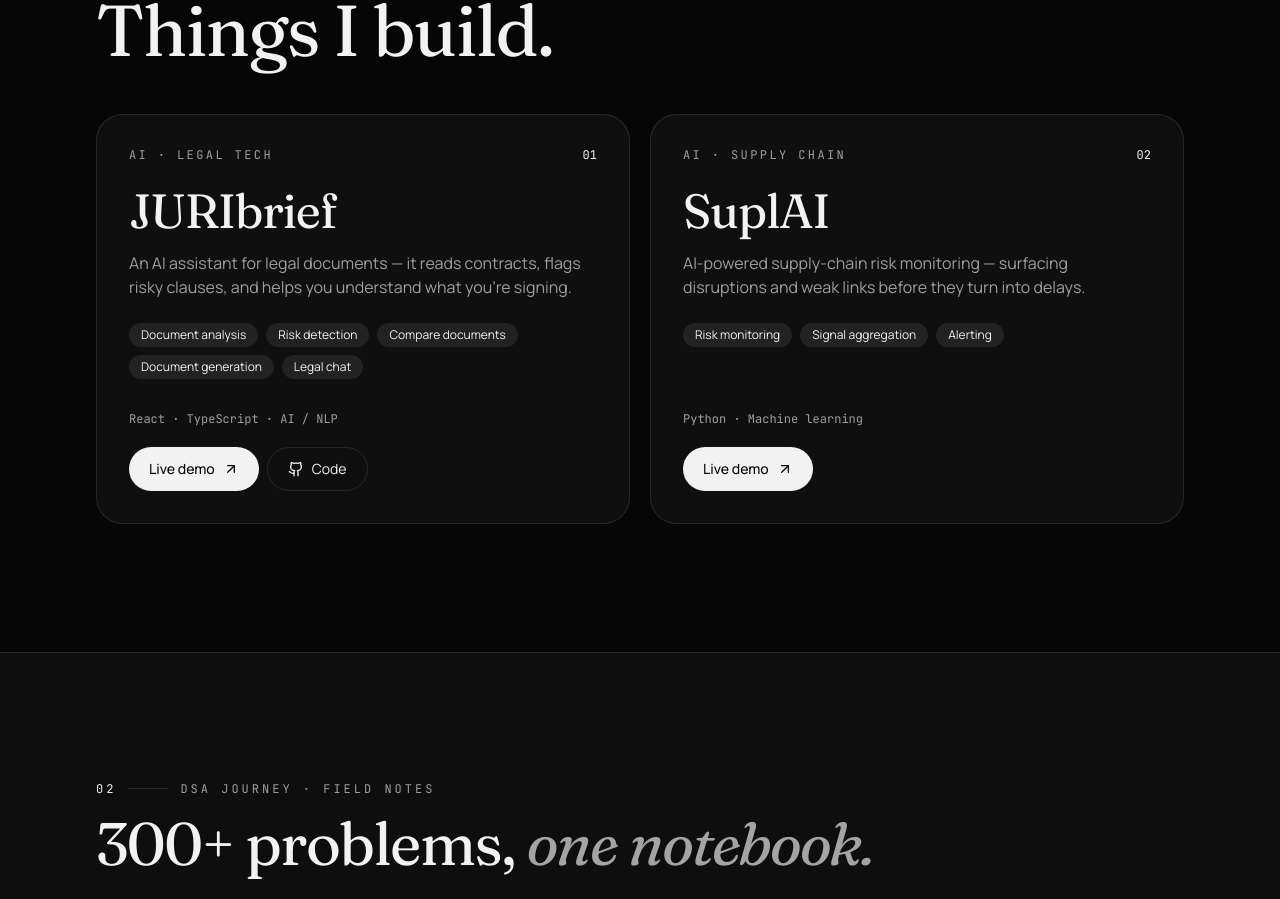
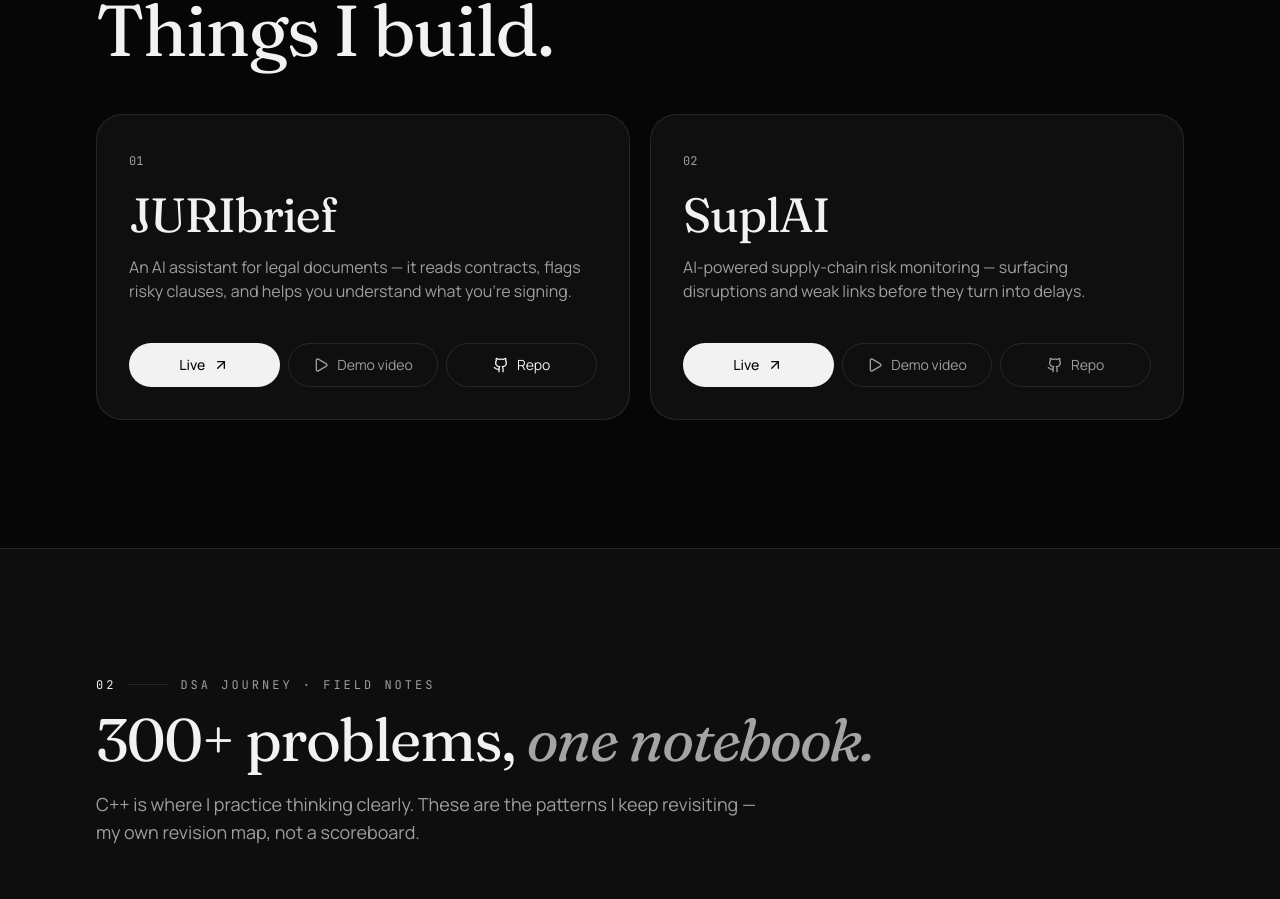
Before and after one commit to AVINASHTIWARI14/portfolio, a React (Vite) app: page / in a window 1280 px wide. Shown: the part 1006-1905 px from the top of the page. Built offline with nearby package versions, Linux system fonts and the light colour scheme.

Commit message:
Simplify project cards to essentials and three actions

```diff
--- a/src/components/portfolio/Work.tsx
+++ b/src/components/portfolio/Work.tsx
@@ -1,5 +1,5 @@
 import { AnimatePresence, motion } from "framer-motion";
-import { ArrowUpRight, Github } from "lucide-react";
+import { ArrowUpRight, Github, Play } from "lucide-react";
 import { projects } from "@/data/portfolio";
 
 export function Work() {
@@ -22,38 +22,32 @@ export function Work() {
               className="group relative flex flex-col overflow-hidden rounded-3xl border border-border bg-card p-6 transition-colors hover:border-lime/50 sm:p-8"
             >
               <div className="pointer-events-none absolute -right-24 -top-24 h-64 w-64 glow-lime opacity-0 blur-2xl transition-opacity duration-500 group-hover:opacity-100" />
-              <div className="relative min-w-0">
-                <div className="mb-6 flex items-center justify-between gap-4">
-                  <span className="font-mono text-xs uppercase tracking-[0.2em] text-muted-foreground">{p.kicker}</span>
-                  <span className="font-mono text-xs text-lime">0{i + 1}</span>
-                </div>
-                <h3 className="font-display text-4xl tracking-tight md:text-5xl">{p.title}</h3>
+              <div className="relative">
+                <span className="font-mono text-xs text-muted-foreground">0{i + 1}</span>
+                <h3 className="mt-5 font-display text-4xl tracking-tight md:text-5xl">{p.title}</h3>
                 <p className="mt-4 text-muted-foreground">{p.summary}</p>
-                <ul className="mt-6 flex flex-wrap gap-2">
-                  {p.features.map((f) => (
-                    <li key={f} className="rounded-full bg-secondary px-3 py-1 text-xs">{f}</li>
-                  ))}
-                </ul>
               </div>
-              <div className="relative mt-auto flex flex-col gap-5 pt-8">
-                <p className="font-mono text-xs text-muted-foreground">{p.stack.join(" · ")}</p>
-                <div className="flex flex-wrap gap-2">
-                  {p.demo && (
-                    <a href={p.demo} target="_blank" rel="noreferrer" className="inline-flex h-11 items-center gap-2 rounded-full bg-lime px-5 text-sm font-medium text-primary-foreground transition-transform hover:-translate-y-0.5">
-                      Live demo <ArrowUpRight className="h-4 w-4" />
-                    </a>
-                  )}
-                  {p.repo && (
-                    <a href={p.repo} target="_blank" rel="noreferrer" className="inline-flex h-11 items-center gap-2 rounded-full border border-border px-5 text-sm transition-colors hover:border-lime hover:text-lime">
-                      <Github className="h-4 w-4" /> Code
-                    </a>
-                  )}
-                  {!p.demo && !p.repo && (
-                    <span className="inline-flex h-11 items-center rounded-full border border-dashed border-border px-5 text-sm text-muted-foreground">
-                      Links coming soon
-                    </span>
-                  )}
-                </div>
+
+              <div className="relative mt-auto grid grid-cols-1 gap-2 pt-10 sm:grid-cols-3">
+                {p.demo ? (
+                  <a href={p.demo} target="_blank" rel="noreferrer" className="inline-flex h-11 items-center justify-center gap-2 rounded-full bg-lime px-4 text-sm font-medium text-primary-foreground transition-transform hover:-translate-y-0.5">
+                    Live <ArrowUpRight className="h-4 w-4" />
+                  </a>
+                ) : (
+                  <span className="inline-flex h-11 items-center justify-center rounded-full border border-border px-4 text-sm text-muted-foreground">Live</span>
+                )}
+                <span aria-disabled="true" title="Demo video link not added yet" className="inline-flex h-11 items-center justify-center gap-2 rounded-full border border-border px-4 text-sm text-muted-foreground">
+                  <Play className="h-4 w-4" /> Demo video
+                </span>
+                {p.repo ? (
+                  <a href={p.repo} target="_blank" rel="noreferrer" className="inline-flex h-11 items-center justify-center gap-2 rounded-full border border-border px-4 text-sm transition-colors hover:border-lime hover:text-lime">
+                    <Github className="h-4 w-4" /> Repo
+                  </a>
+                ) : (
+                  <span aria-disabled="true" title="Repository link not added yet" className="inline-flex h-11 items-center justify-center gap-2 rounded-full border border-border px-4 text-sm text-muted-foreground">
+                    <Github className="h-4 w-4" /> Repo
+                  </span>
+                )}
               </div>
             </motion.article>
           ))}
```
